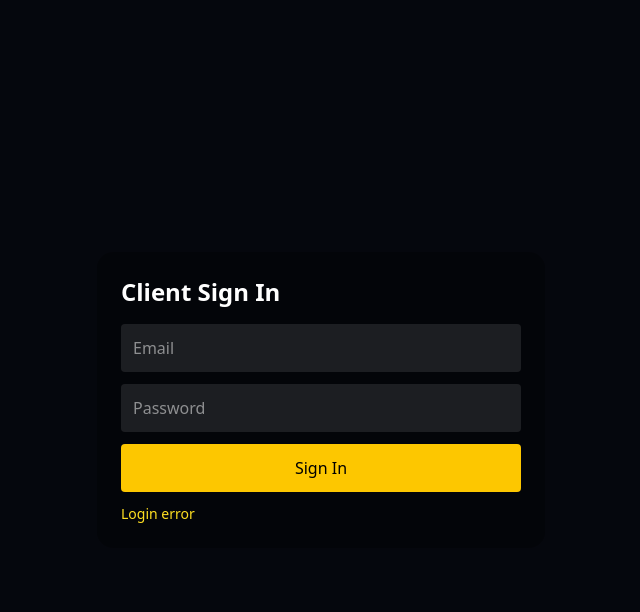
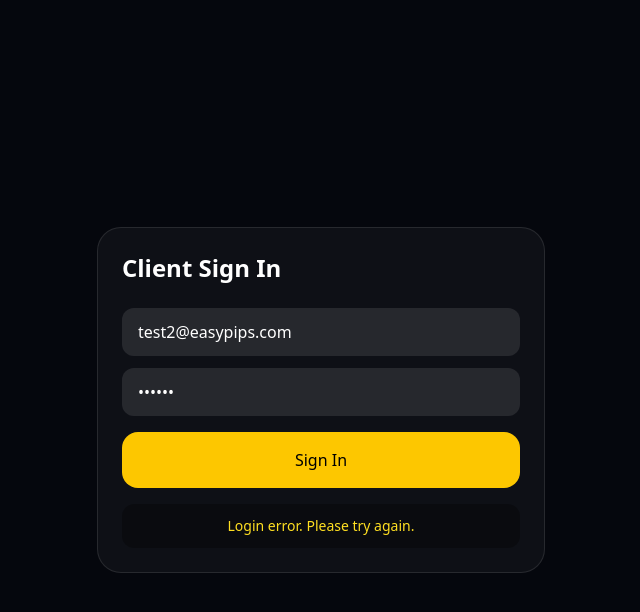
Before and after one commit to MoonSkylight/easypips-web, a Next.js app: page /client/login in a window 1280 px wide. Both pictures are taken after a click on the button "Sign In". Shown: the top 612 px of the page, without its empty margins (319-959 px from the left). Built offline with nearby package versions, Linux system fonts and the light colour scheme; no server answers.

Commit message:
fix desk telegram and signal management

```diff
--- a/app/client/login/page.tsx
+++ b/app/client/login/page.tsx
@@ -6,8 +6,8 @@ const API =
   process.env.NEXT_PUBLIC_API_URL || "https://easypips-api.onrender.com";
 
 export default function ClientLoginPage() {
-  const [email, setEmail] = useState("");
-  const [password, setPassword] = useState("");
+  const [email, setEmail] = useState("test2@easypips.com");
+  const [password, setPassword] = useState("123456");
   const [message, setMessage] = useState("");
 
   async function login() {
@@ -16,58 +16,61 @@ export default function ClientLoginPage() {
     try {
       const res = await fetch(`${API}/client/login`, {
         method: "POST",
-        headers: {
-          "Content-Type": "application/json",
-        },
-        body: JSON.stringify({ email, password }),
+        headers: { "Content-Type": "application/json" },
+        body: JSON.stringify({ email: email.trim(), password }),
       });
 
       const data = await res.json();
 
       if (!res.ok || !data.access_token) {
-        setMessage(data.detail || "Login failed");
+        setMessage(data.detail || data.message || "Login failed");
         return;
       }
 
-      // ✅ SAVE TOKEN
       localStorage.setItem("easypips_client_token", data.access_token);
 
-      // ✅ FORCE RELOAD (IMPORTANT)
-      window.location.href = "/dashboard";
+      document.cookie =
+        "easypips_client_token=" +
+        data.access_token +
+        "; path=/; max-age=604800; SameSite=Lax";
+
+      window.location.replace("/dashboard");
     } catch {
-      setMessage("Login error");
+      setMessage("Login error. Please try again.");
     }
   }
 
   return (
-    <main className="min-h-screen flex items-center justify-center bg-[#05070D] text-white">
-      <div className="w-full max-w-md p-6 bg-black/30 rounded-2xl">
-        <h2 className="text-2xl font-black mb-4">Client Sign In</h2>
+    <main className="min-h-screen flex items-center justify-center bg-[#05070D] text-white p-6">
+      <div className="w-full max-w-md rounded-3xl border border-white/10 bg-white/[0.04] p-6">
+        <h1 className="text-2xl font-black">Client Sign In</h1>
 
         <input
-          className="w-full mb-3 p-3 rounded bg-white/10"
+          className="mt-6 w-full rounded-xl bg-white/10 px-4 py-3 outline-none"
           placeholder="Email"
           value={email}
           onChange={(e) => setEmail(e.target.value)}
         />
 
         <input
-          className="w-full mb-3 p-3 rounded bg-white/10"
+          className="mt-3 w-full rounded-xl bg-white/10 px-4 py-3 outline-none"
+          placeholder="Password"
           type="password"
-          placeholder="Password"
           value={password}
           onChange={(e) => setPassword(e.target.value)}
         />
 
         <button
           onClick={login}
-          className="w-full bg-yellow-400 text-black font-black py-3 rounded"
+          className="mt-4 w-full rounded-2xl bg-yellow-400 px-5 py-4 font-black text-black"
         >
           Sign In
         </button>
 
         {message && (
-          <p className="mt-3 text-sm text-yellow-300">{message}</p>
+          <p className="mt-4 rounded-xl bg-black/30 p-3 text-center text-sm text-yellow-300">
+            {message}
+          </p>
         )}
       </div>
     </main>
```
